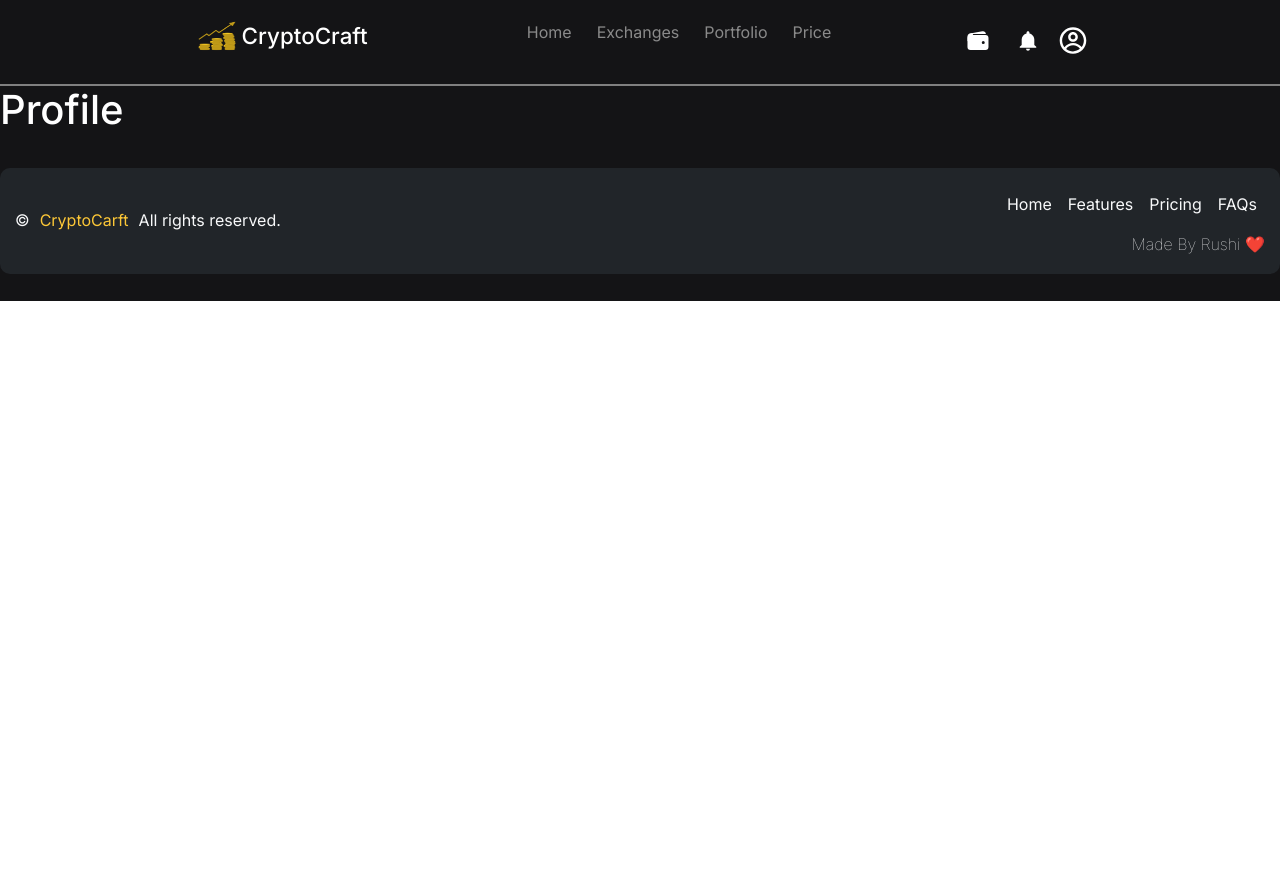
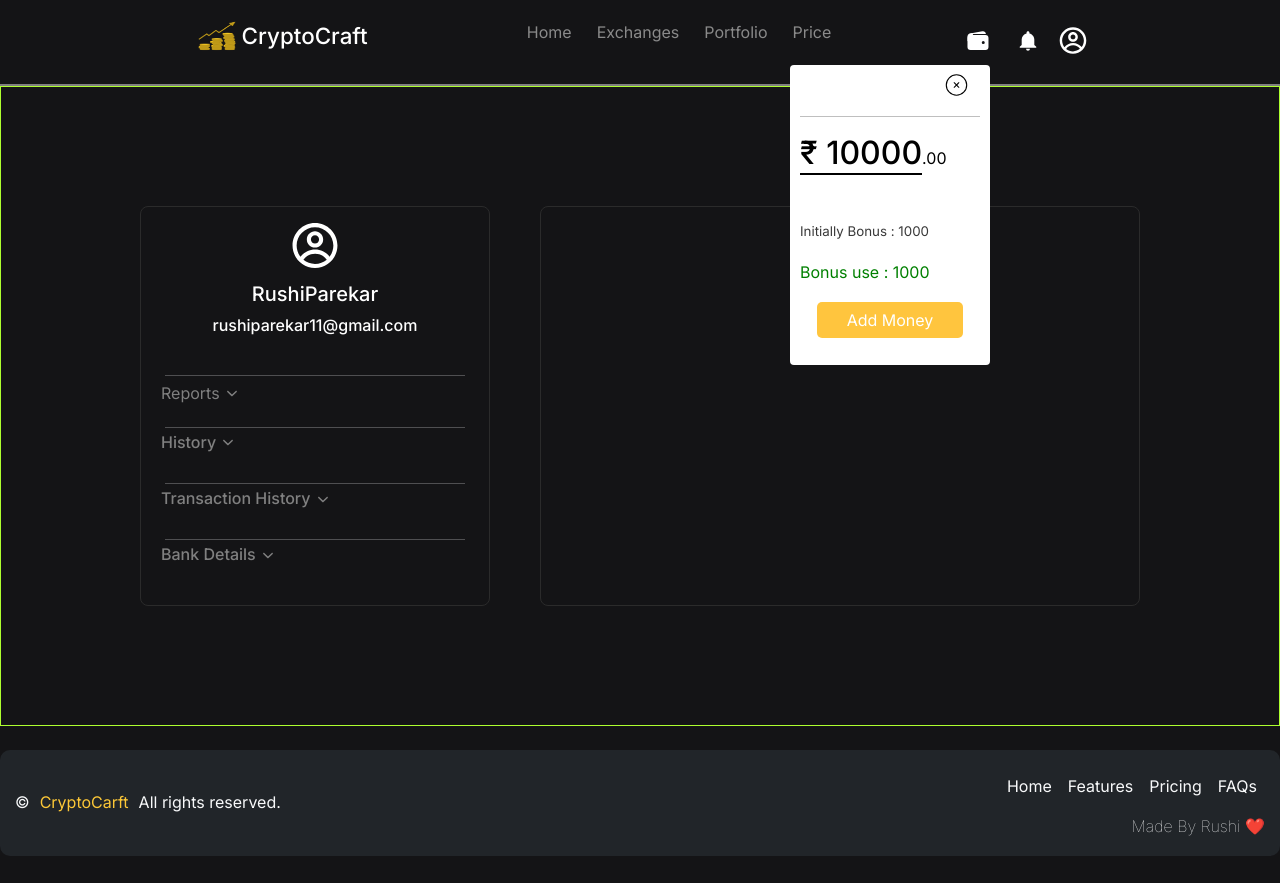
Before and after one commit to Rushi-Parekar11/CryptoProject, a React (Vite) app: page /profile in a window 1280 px wide. Before the commit the page ends 800 px from the top, so only its background shows below. Built offline with nearby package versions, Linux system fonts and the light colour scheme.

Commit message:
add profile

```diff
--- a/src/Components/Navbar/Navbar.css
+++ b/src/Components/Navbar/Navbar.css
@@ -114,6 +114,49 @@
   .profilIconLINK{
     color: white;
   }
+  .walletMainDIV{
+    height: 300px;
+    width: 200px;
+    background-color: #ffffff;
+    z-index: 100;
+    position: fixed;
+    top: 65px;
+    right: 290px;
+    border-radius: 4px;
+    padding: 0px 10px;
+  }
+  #FaRegTimesCircle{
+    height: 27px;width: 27px;color: black;
+  }
+  #FaRegTimesCircle:hover{
+  color: rgb(255, 197, 62);
+  }
+  .cirsclerenove{
+    display: flex;
+    align-items: center;
+    justify-content: end;
+    padding-right: 10px;
+    padding-top: 7px;
+  }
+  .inlineWALLET{
+    display: flex;
+    flex-direction: row;
+    align-items: last baseline;
+    color: black;
+  }
+  .inlineWALLET h2{
+    border-bottom: 2px solid black;
+  }
+  .accopbal{
+    font-size: smaller;
+    color: #393939;
+  }
+  .addmonyBTN{
+  background-color: rgb(255, 197, 62);
+  outline: none;border: none;
+  padding: 6px 30px;
+  border-radius: 5px;color: white;
+  }
 /* --------------------------Responsive----------------------------- */
 @media (max-width: 1000px) {
     .NavbarMain {
--- a/src/Components/Navbar/Navbar.jsx
+++ b/src/Components/Navbar/Navbar.jsx
@@ -5,13 +5,16 @@
 import { IoWallet } from "react-icons/io5";
 import { IoMdNotifications } from "react-icons/io";
 import { MdOutlineMenu } from "react-icons/md";
+import { FaRegTimesCircle } from "react-icons/fa";
+import { CiCircleRemove } from "react-icons/ci";
 import { CgProfile } from "react-icons/cg";
 import { Link } from 'react-router-dom';
 import {toast} from 'react-toastify'
-
+import Wallet from '../Wallet/Wallet';
 
 function Navbar() {
     const [isLogin,setisLogin]=useState(true);
+    const [showWallet,setshowWallet] = useState(false);
 
 
   return (
@@ -35,7 +38,18 @@
       <div className='navthirdDiv'>
       {isLogin ?   <div ><IoWallet className='walletlogo'/></div> :  <div ><IoWallet className='walletlogo' onClick={()=>toast("Login required to view this section.")}/></div>}<div><IoMdNotifications className='walletlogo'/></div>
     <center>  {isLogin ? <Link to={'/profile'} className='profilIconLINK'><CgProfile className='profilIcon'/> </Link>: <Link id='loginLNK' to={"/login"}><button className='loginBtn'>Login <GoArrowUpRight/></button></Link>}</center>
+      </div>
 
+
+  {/* ///////////// wallet ///////////////////////// */}
+      <div className="walletMainDIV">
+      <div className='cirsclerenove'><CiCircleRemove id='FaRegTimesCircle'/></div>
+       <hr style={{color:'black'}}/>
+       <div className='inlineWALLET'><h2>₹ 10000</h2><p>.00</p></div>
+       <hr />
+       <div className="inlineWALLET"><p className='accopbal'>Initially Bonus : 1000</p></div>
+       <div className="inlineWALLET"><p style={{color:'green'}}>Bonus use : 1000</p></div>
+       <center><button className='addmonyBTN'>Add Money</button></center>
       </div>
 
 {/* /////////////// drop down ////////////// */}
--- /dev/null
+++ b/src/Components/Profile/Profile.css
@@ -0,0 +1,70 @@
+.mainProfileDIV {
+    height: 80vh;
+    border: 1px solid greenyellow;
+    display: flex;
+    align-items: center;
+    justify-content: center;
+    gap: 50px;
+}
+
+.mainInfoDIV {
+    height: 400px;
+    width: 350px;
+    border: 1px solid rgb(43, 43, 43);
+    border-radius: 8px;
+    padding: 0px 20px;
+}
+.inlinegmail{
+    display: flex;
+    justify-content: center;
+    align-items: center;
+    margin-bottom: 30px;
+}
+.inline{
+    justify-content: start;
+    display: flex;
+    align-items: center;
+    color: gray;
+}
+
+
+.profileiconPRO{
+    height: 50px;
+    width: 50px;
+    margin-top: 14px;
+    margin-bottom: 10px;
+    color: rgb(255, 255, 255);
+}
+
+.mainwalletDIV {
+    height: 400px;
+    width: 600px;
+    border: 1px solid rgb(43, 43, 43);
+    border-radius: 8px;
+}
+
+/* --------------------------------- responsive ---------------------------- */
+@media (max-width: 1000px) {
+    .mainProfileDIV {
+        flex-direction: column;
+        gap: 10px;
+    }
+
+    .mainInfoDIV{
+        width: 80vw;
+        margin-top: 10px;
+    }
+    .mainwalletDIV {
+        width: 80vw;
+    }
+    .profileiconPRO{
+        height: 30px;
+    width: 30px;
+    }
+    .mainInfoDIV h5{
+        font-size: small;
+    }
+    .inline p{
+        font-size: small;
+    }
+}
--- a/src/Components/Profile/Profile.jsx
+++ b/src/Components/Profile/Profile.jsx
@@ -1,10 +1,38 @@
 import React from 'react'
+import "../Profile/Profile.css"
+import { CgProfile } from "react-icons/cg";
+import { IoIosArrowDown} from "react-icons/io";
+
+
 
 function Profile() {
   return (
-    <div>
-      <h1>Profile</h1>
-    </div>
+    <>
+        <div className="mainProfileDIV">
+            <div className="mainInfoDIV">
+             <center><CgProfile className='profileiconPRO'/></center>
+             <center><h5>RushiParekar</h5></center>
+             <div className='inlinegmail'><h6> rushiparekar11@gmail.com</h6></div>
+             <hr style={{margin:'4px'}}/>
+             <div className='inline'><p>Reports <IoIosArrowDown/></p></div>
+             <hr style={{margin:'4px'}}/>
+             <div className='inline'><h6><p>History  <IoIosArrowDown/></p></h6></div>
+             <hr style={{margin:'4px'}}/>
+             <div className='inline'><h6><p>Transaction History  <IoIosArrowDown/></p></h6></div>
+             <hr style={{margin:'4px'}}/>
+             <div className='inline'><h6><p>Bank Details  <IoIosArrowDown/></p></h6></div>
+
+            </div>
+
+
+
+
+            <div className="mainwalletDIV">
+
+
+            </div>
+        </div>
+    </>
   )
 }
 
--- /dev/null
+++ b/src/Components/Wallet/Wallet.css
@@ -0,0 +1,5 @@
+.walletmain{
+    height: 300px;
+    width: 200px;
+    background-color: aquamarine;
+}
--- /dev/null
+++ b/src/Components/Wallet/Wallet.jsx
@@ -0,0 +1,14 @@
+import React from 'react'
+import "../Wallet/Wallet.css"
+
+function Wallet() {
+  return (
+    <>
+        <div className="walletmain">
+
+        </div>
+    </>
+  )
+}
+
+export default Wallet
--- a/src/Pages/Coins/Coin.jsx
+++ b/src/Pages/Coins/Coin.jsx
@@ -207,6 +207,8 @@
                             {chartData ? (<Line data={chartData} options={options} />) : (<p>Chart Loading ...</p>)}
                         </div>
                     </div>}
+
+  {/* /////////// Time Buttons //////////////////                   */}
                         <div className="timedataBtn">
 <button className="timeBtns active"   onClick={()=>timeBtnshandel(1)} >24hr</button>
 <button className="timeBtns" onClick={()=>timeBtnshandel(6)} >1W</button>
```
